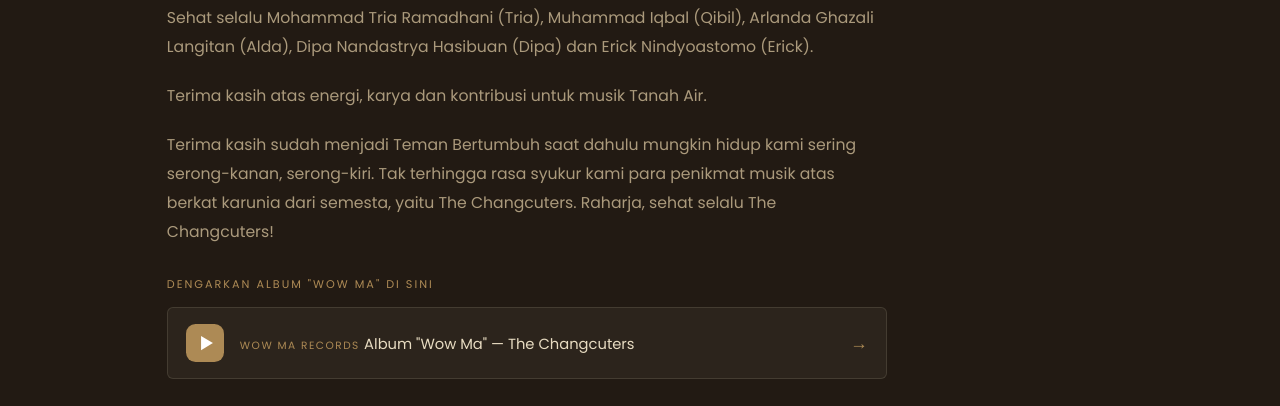
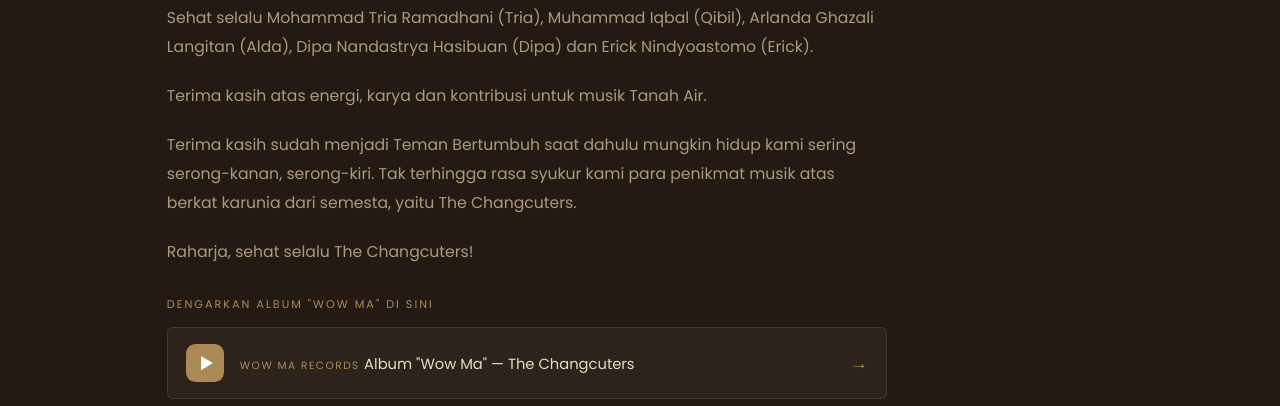
Before and after one commit to wijaya80/wijaya80-site, a website: page warta-changcuters-ruang-riang.html in a window 1280 px wide. Shown: the part 973-1379 px from the top of the page. Drawn offline with nearby package versions, Linux system fonts and the light colour scheme; a web font is replaced by a local one.

Commit message:
Add files via upload

```diff
--- a/warta-changcuters-ruang-riang.html
+++ b/warta-changcuters-ruang-riang.html
@@ -56,7 +56,9 @@
 
     <p>Terima kasih atas energi, karya dan kontribusi untuk musik Tanah Air.</p>
 
-    <p>Terima kasih sudah menjadi Teman Bertumbuh saat dahulu mungkin hidup kami sering serong-kanan, serong-kiri. Tak terhingga rasa syukur kami para penikmat musik atas berkat karunia dari semesta, yaitu The Changcuters. Raharja, sehat selalu The Changcuters!</p>
+    <p>Terima kasih sudah menjadi Teman Bertumbuh saat dahulu mungkin hidup kami sering serong-kanan, serong-kiri. Tak terhingga rasa syukur kami para penikmat musik atas berkat karunia dari semesta, yaitu The Changcuters.</p>
+
+    <p>Raharja, sehat selalu The Changcuters!</p>
 
     <div class="warta-refs">
       <div class="warta-refs__label">Dengarkan Album "Wow Ma" di Sini</div>
```
